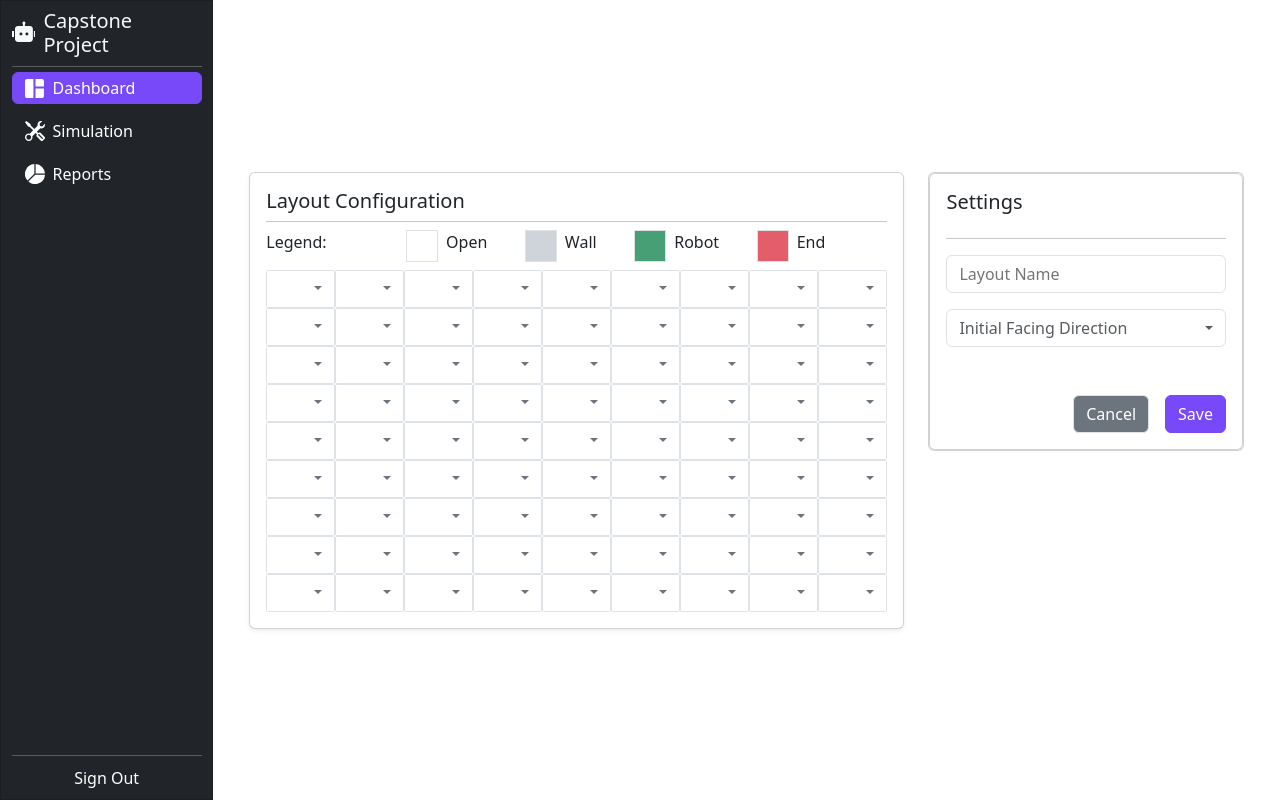
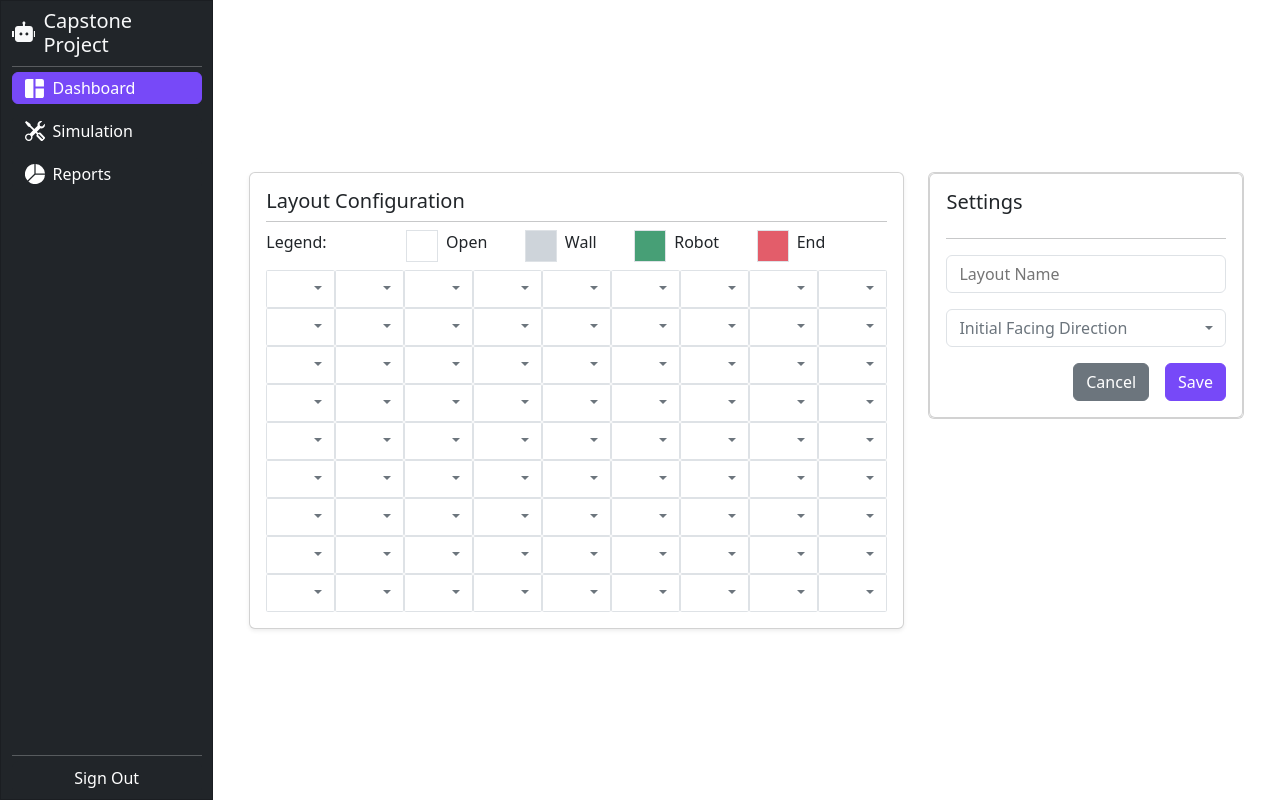
Before and after one commit to pinkeshkhannak/cohort-3-factory-layout-admin, a React (Create React App) app in the folder factory-layout/layout-frontend/: page / in a window 1280 px wide. Built offline with nearby package versions, Linux system fonts and the light colour scheme.

Commit message:
made cancle button link to dashboard page

```diff
--- a/factory-layout/layout-frontend/src/components/Settings.css
+++ b/factory-layout/layout-frontend/src/components/Settings.css
@@ -1,17 +1,8 @@
-#dropdown-basic-button {
-  color: #595c5f;
-  background-color: #fff;
-  text-align: left;
-}
-
 .save-cancel {
-  display: flex;
-  justify-content: space-between;
-  justify-self: flex-end;
   align-self: flex-end;
 }
 
-.settings > div > div > div > form > div > :nth-child(1) {
+.settings form > div > div > :nth-child(1) {
   width: 100%;
   display: flex;
   justify-content: space-between;
@@ -21,10 +12,11 @@
 
 .save-cancel > :nth-child(1) {
   background-color: #6c757d;
-  color: #fff;
+  border-color: #6c757d;
   margin-right: 1rem;
 }
 .save-cancel > :nth-child(1):active {
   background-color: #677077;
+  border-color: #677077;
   color: #fff;
 }
--- a/factory-layout/layout-frontend/src/components/Settings.js
+++ b/factory-layout/layout-frontend/src/components/Settings.js
@@ -15,16 +15,19 @@ function Settings({ currentPage = "dashboard" }) {
             <ColoredLine width={"100%"} />
 
             <form>
+              <Stack gap={3}>
                 <div>
-                <input type="name" className="btn btn-secondary" id="exampleInputEmail1" aria-describedby="layoutName" placeholder="Layout Name" />
+                  <input
+                    type="name"
+                    className="btn btn-secondary"
+                    id="exampleInputEmail1"
+                    aria-describedby="layoutName"
+                    placeholder="Layout Name"
+                  />
                 </div>
 
-              <p></p>
-
                 <Dropdown>
-                <Dropdown.Toggle variant="btn btn-secondary" id="dropdown-basic-button">
-                  Initial Facing Direction
-                </Dropdown.Toggle>
+                  <Dropdown.Toggle variant="btn btn-secondary">Initial Facing Direction</Dropdown.Toggle>
 
                   <Dropdown.Menu>
                     <Dropdown.Item>Facing North</Dropdown.Item>
@@ -33,12 +36,13 @@ function Settings({ currentPage = "dashboard" }) {
                     <Dropdown.Item>Facing West</Dropdown.Item>
                   </Dropdown.Menu>
                 </Dropdown>
+              </Stack>
             </form>
-            <p></p>
+
             <div className="save-cancel">
-              <button type="button" className="btn btn-secondary">
+              <Button href="Dashboard" variant="dark">
                 Cancel
-              </button>
+              </Button>
               <button type="button" className="btn btn-primary">
                 Save
               </button>
```
Also changed, not shown: 2 other files (tests, documents, lock files or other folders). Lines whose indentation alone changed are shown as unchanged.
